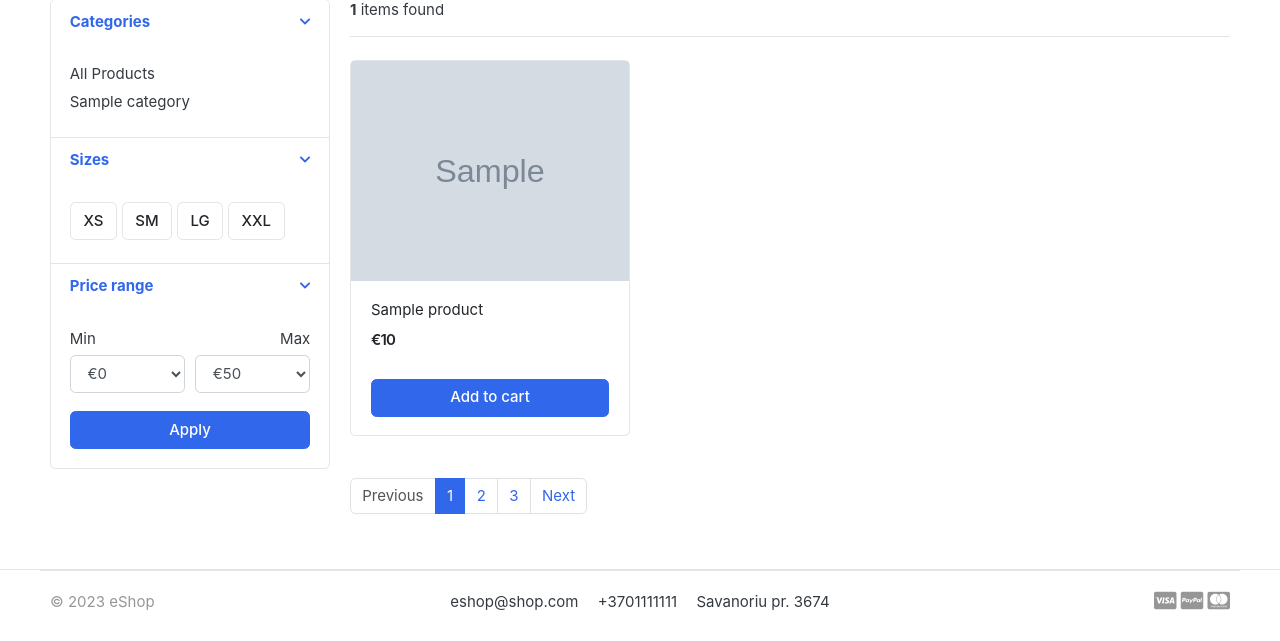
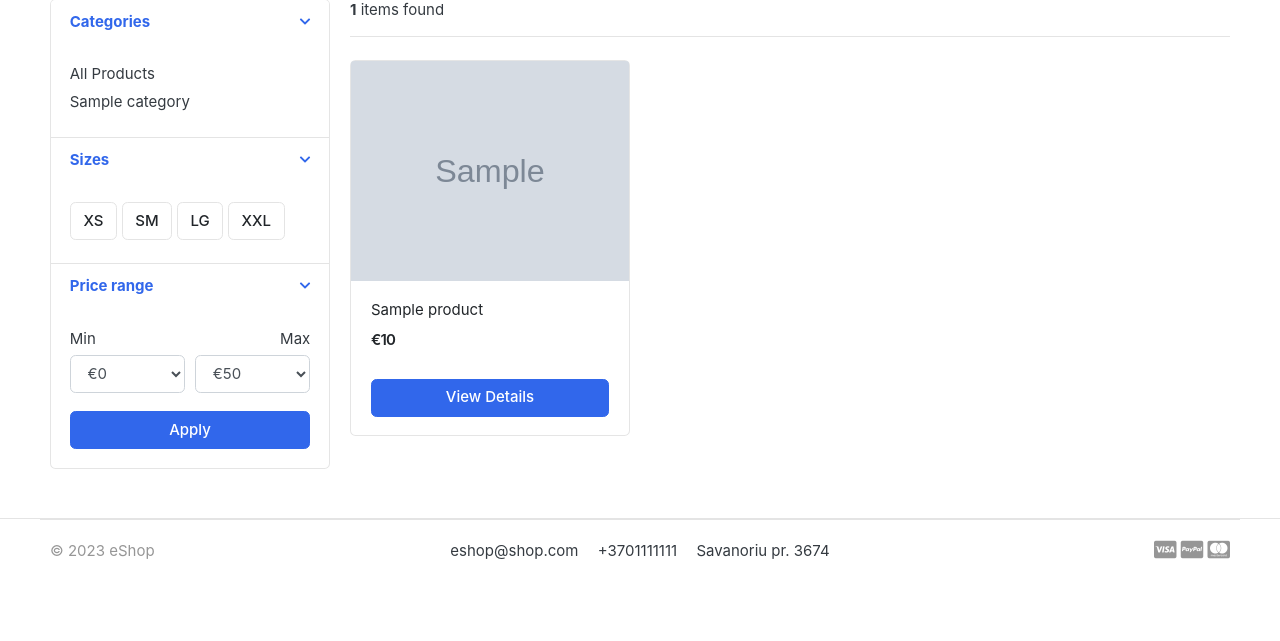
Before and after one commit to lukasSurna/eshop, a Django app: template eshop/shop/templates/store.html in a window 1280 px wide. Shown: the part 159-800 px from the top of the page. Run offline with Django 4.2, Linux system fonts and the light colour scheme; the template is opened without the code that fills it: most values are stand-ins (such as "Sample title", 1, 10 or a date in 2020); grey boxes marked "Sample" are stand-in pictures; some libraries are stand-ins or nearby versions; some web fonts are replaced.

Commit message:
store pg outOfStock, page pagination

```diff
--- a/eshop/shop/templates/store.html
+++ b/eshop/shop/templates/store.html
@@ -110,20 +110,38 @@
                                 <span class="price">€{{ product.price }}</span>
                             </div>
                         </div>
-                        <a href="{% url "add_cart" product.id %}" class="btn btn-block btn-primary">Add to cart </a>
+                        {% if product.stock <= 0 %}
+                            <h5 class="text-danger text-center">Out of stock</h5>
+                        {% else %}
+                            <a href="{{ product.get_url}}" class="btn btn-block btn-primary">View Details</a>
+                        {% endif %}
                     </figcaption>
                 </figure>
             </div>
         {% endfor %}
     </div>
     <nav class="mt-4" aria-label="Page navigation sample">
-      <ul class="pagination">
-        <li class="page-item disabled"><a class="page-link" href="#">Previous</a></li>
-        <li class="page-item active"><a class="page-link" href="#">1</a></li>
-        <li class="page-item"><a class="page-link" href="#">2</a></li>
-        <li class="page-item"><a class="page-link" href="#">3</a></li>
-        <li class="page-item"><a class="page-link" href="#">Next</a></li>
-      </ul>
+        {% if products.has_other_pages %}
+            <ul class="pagination">
+                {% if products.has_previous %}
+                    <li class="page-item"><a class="page-link" href="?page={{ products.previous_page_number }}">Previous</a></li>
+                {% else %}
+                    <li class="page-item disabled"><a class="page-link" href="#">Previous</a></li>
+                {% endif %}
+                {% for page in products.paginator.page_range  %}
+                    {% if products.number == page %}
+                        <li class="page-item active"><a class="page-link" href="#">{{ page }}</a></li>
+                    {% else %}
+                        <li class="page-item"><a class="page-link" href="?page={{ page }}">{{ page }}</a></li>
+                    {% endif %}
+                {% endfor %}
+                {% if products.has_next %}
+                    <li class="page-item"><a class="page-link" href="?page={{ products.next_page_number }}">Next</a></li>
+                {% else %}
+                    <li class="page-item disabled"><a class="page-link" href="#">Next</a></li>
+                {% endif %}
+            </ul>
+        {% endif %}
     </nav>
         </main>
     </div>
```
Also changed, not shown: eshop/shop/views.py (+9 -2 lines).
